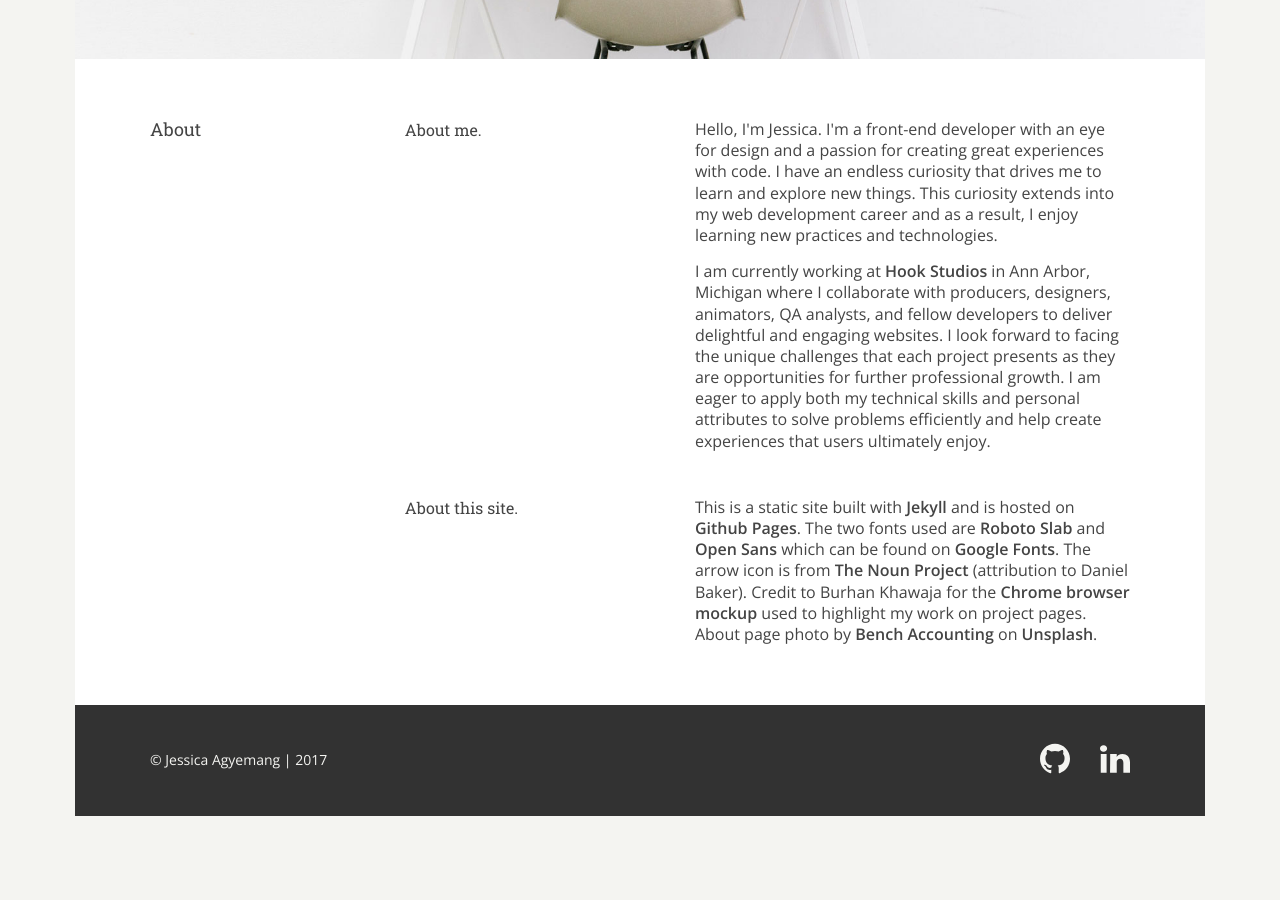
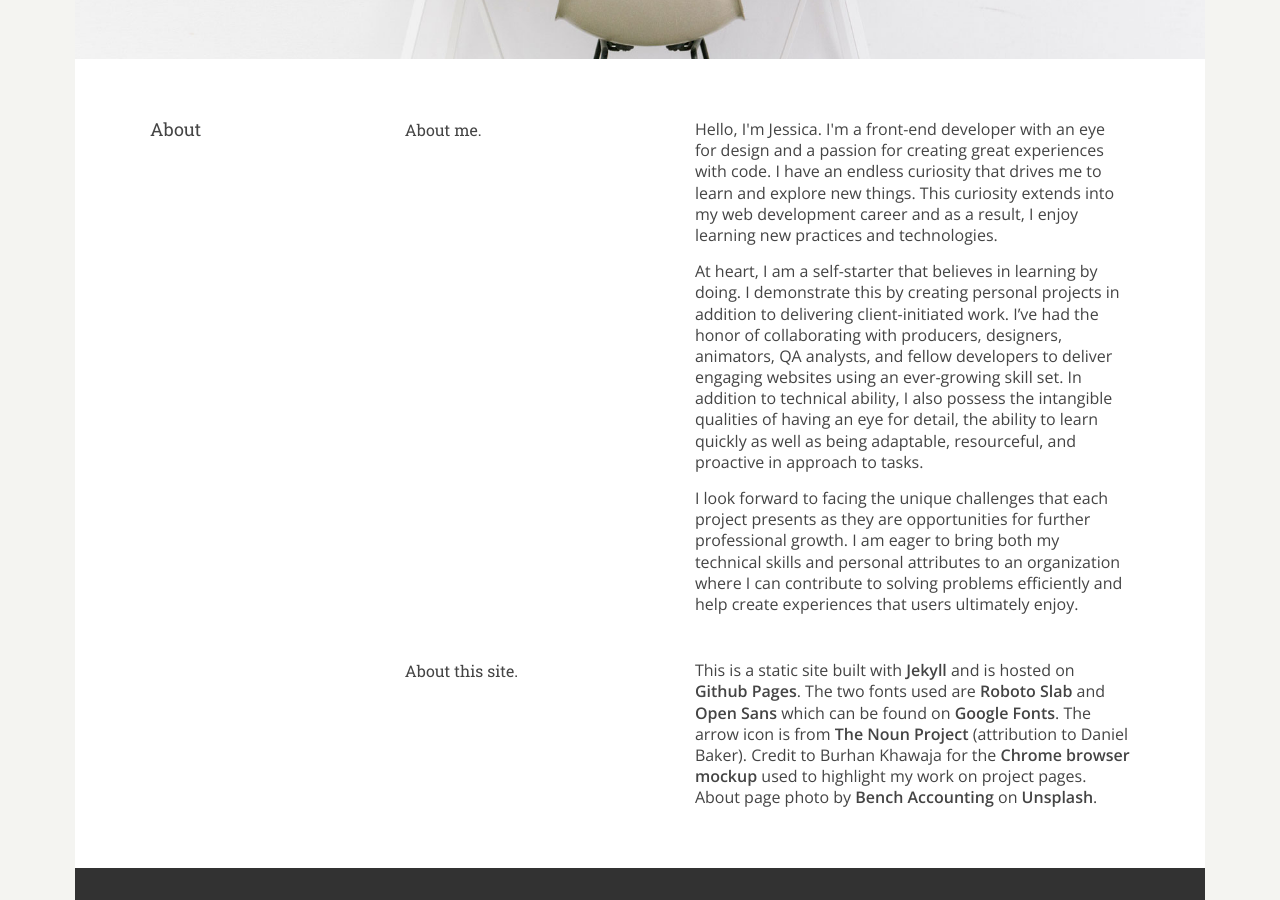
Before and after one commit to jessicaosei/jessicaosei.com, a Jekyll site: the page built from about/index.html, in a window 1280 px wide and 900 px high, scrolled down 441 px. Built offline with Jekyll 4.4.1, drawn with Linux system fonts in a browser that asks for light colours; Markdown is read by kramdown in place of the engine named in the settings; comment, search, counter and statistics services are not loaded.

Commit message:
Update About bio for resignation

```diff
--- a/about/index.html
+++ b/about/index.html
@@ -11,7 +11,8 @@ title: About &mdash; Jessica Agyemang | Front-End Developer
 					    	<h2 class="about-subtitle">About me.</h2>
 					    	<div class="about-text">
 						    	<p class="about-paragraph">Hello, I'm Jessica. I'm a front-end developer with an eye for design and a passion for creating great experiences with code. I have an endless curiosity that drives me to learn and explore new things. This curiosity extends into my web development career and as a result, I enjoy learning new practices and technologies.</p>
-						    	<p class="about-paragraph">I am currently working at <a href="http://byhook.com/" class="block-text-link" target="_blank">Hook Studios</a> in Ann Arbor, Michigan where I collaborate with producers, designers, animators, QA analysts, and fellow developers to deliver delightful and engaging websites. I look forward to facing the unique challenges that each project presents as they are opportunities for further professional growth. I am eager to apply both my technical skills and personal attributes to solve problems efficiently and help create experiences that users ultimately enjoy.</p>
+						    	<p class="about-paragraph">At heart, I am a self-starter that believes in learning by doing. I demonstrate this by creating personal projects in addition to delivering client-initiated work. I’ve had the honor of collaborating with producers, designers, animators, QA analysts, and fellow developers to deliver engaging websites using an ever-growing skill set. In addition to technical ability, I also possess the intangible qualities of having an eye for detail, the ability to learn quickly as well as being adaptable, resourceful, and proactive in approach to tasks.</p>
+						    	<p class="about-paragraph">I look forward to facing the unique challenges that each project presents as they are opportunities for further professional growth. I am eager to bring both my technical skills and personal attributes to an organization where I can contribute to solving problems efficiently and help create experiences that users ultimately enjoy.</p>
 						    </div>
 					    </div>
 					    <div class="about-container">
```
